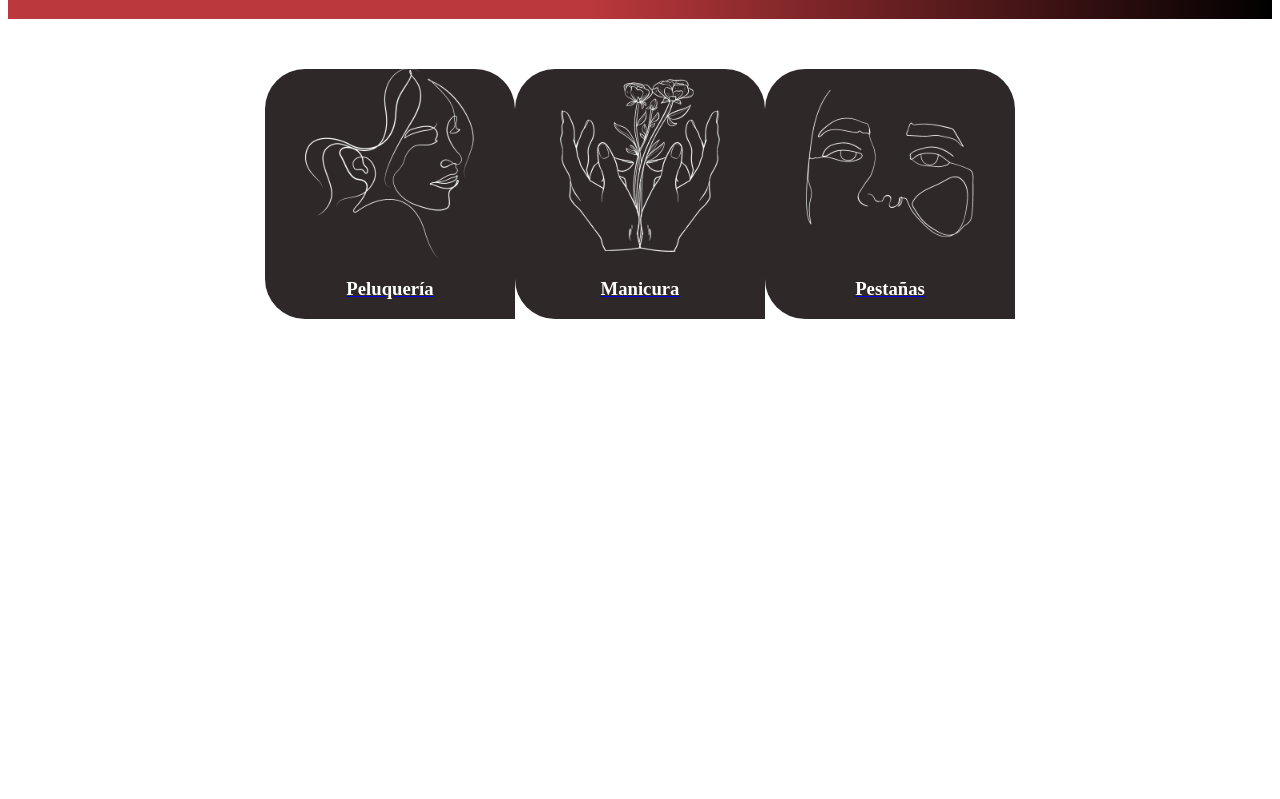
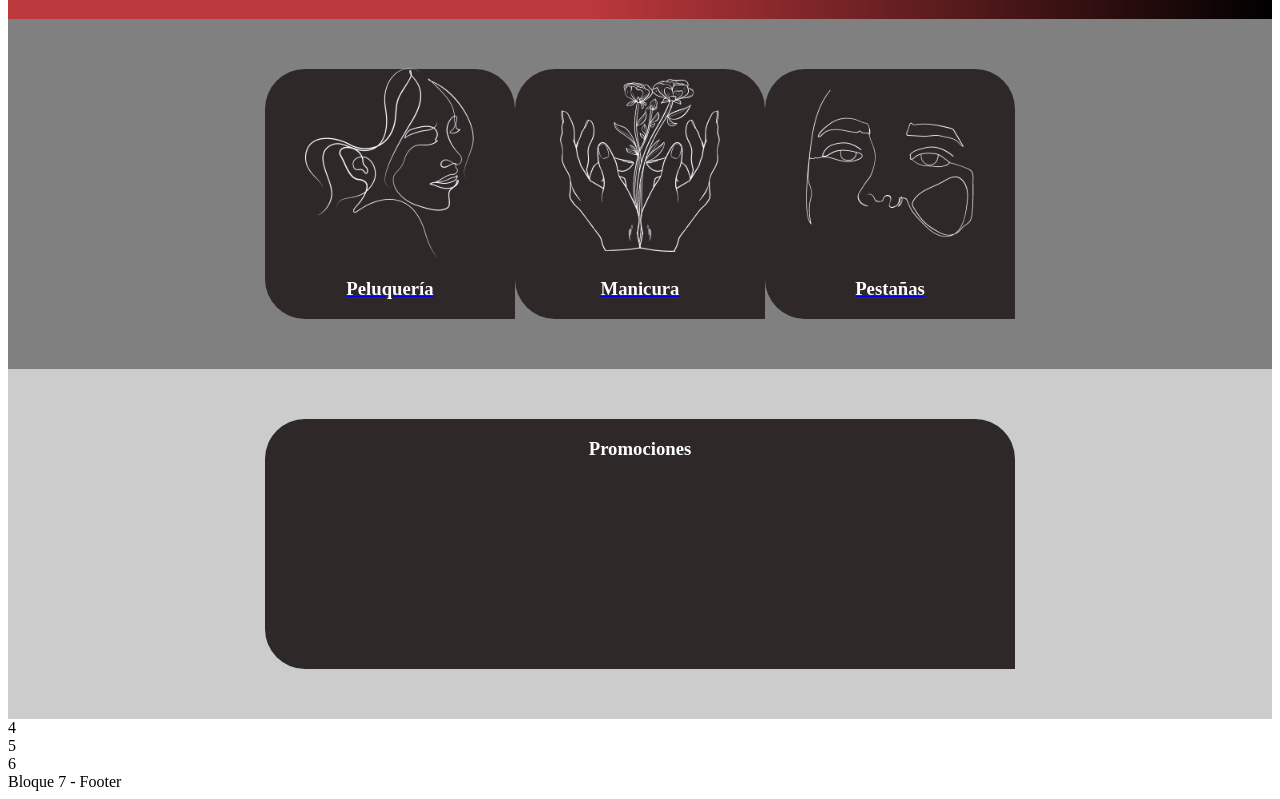
Before and after one commit to pssacR/pssac.github.io, a plain HTML site: page index.html in a window 1280 px wide. Shown: the part 69-868 px from the top of the page. Before the commit the page ends 800 px from the top, so only its background shows below. Drawn offline with Linux system fonts and the light colour scheme; files whose address does not match are found by name; a web font is replaced by a local one.

Commit message:
pruebas bloque 3 - se cambian bloque 1 y 2

```diff
--- a/css/styles.css
+++ b/css/styles.css
@@ -24,18 +24,15 @@ html {
   height: 50px;
   width: 50px;
 }
-
 .nav-rows {
   display: flex;
   flex-direction: column;
   margin-left: auto;
 }
-
 .navbar-links {
   display: flex;
   flex-direction: row;
 }
-
 .links-container {
   display: flex;
   gap: 10px; /* Espacio entre enlaces */
@@ -44,19 +41,16 @@ html {
   color: white;
   text-decoration: none;
 }
-
 .navbar-links a:hover {
   font-size: 50%;
   color: black;
 }
-
 .navbar-social {
   display: flex;
   gap: 20px;
   margin-left: auto;
   align-items: start;
 }
-
 .social-icon {
   background-color: #fff;
   color: #333;
@@ -68,29 +62,25 @@ html {
   justify-content: center;
   text-decoration: none;
 }
-
 .social-icon:hover {
   background-color: red;
 }
 
+/* bloque 2 -  Servicios */
 .bloque2 {
   background-color: gray;
 }
 
-.item {
-  background-color: #333;
-}
-
-/* bloque 2 -  Servicios */
-
-.servicios.servicios {
-  width: 70%;
+.servicios {
+  /* width: 70%; */
   margin: 0 auto; /* Centrar horizontalmente */
   padding-top: 50px;
   padding-bottom: 50px;
   display: flex;
+  flex-direction: row;
   justify-content: center; /* Ajustar el contenido al centro */
   align-items: center; /* Centrar verticalmente */
+  justify-items: center;
 }
 
 .link-imagen {
@@ -123,7 +113,7 @@ html {
 /* bloque 3 -  Precios y Promociones */
 
 .promociones {
-  width: 70%;
+  /*   width: 70%;*/
   margin: 0 auto; /* Centrar horizontalmente */
   padding-top: 50px;
   padding-bottom: 50px;
--- a/index.html
+++ b/index.html
@@ -21,6 +21,8 @@
     <title>Maktub Hairstyle</title>
   </head>
   <body>
+    <!-- B1 - NAV-->
+    <section class="bloque1">
     <nav class="navbar">
       <div class="navbar-links">
         <div class="navbar-logo">
@@ -42,8 +44,10 @@
         </div>
       </div>
     </nav>
-    <!-- SERVICIOS: PELUQUERIA, UÑAS, PESTAÑAS. CADA UNA CON FOTO Y LINK DIRIGIBLE-->
-    <div class="servicios">
+    </section>
+    <!-- B2 - SERVICIOS: PELUQUERIA, UÑAS, PESTAÑAS. CADA UNA CON FOTO Y LINK DIRIGIBLE-->
+    <section class="bloque2">
+      <div class="servicios">
       <a href="#">
         <div class="link-imagen">
           <img src="img/Link-Pelu.png" alt="Servicio-peluqueria" />
@@ -62,6 +66,23 @@
           <h3>Pestañas</h3>
         </div>
       </a>
-    </div>
+      </div>
+    </section>
+    <!-- B3 - PROMOCIONES Y PRECIOS-->
+    <section class="bloque3">
+      <div class="promociones">
+        <div class="tablas-promos">
+          <h3>Promociones</h3>
+        </div>
+      </div>
+    </section>
+    <!-- B4 - GALERIA DE IMAGENES -->
+    <section class="bloque4">4</section>
+    <!-- B5 - TESTIMONIOS DE CLIENTES-->
+    <section class="bloque5">5</section>
+    <!-- B6 - ZONA DE TURNOS Y PATROCINADORES-->
+    <section class="bloque6">6</section>
+    <!-- B7 - FOOTER -->
+    <section class="bloque7">Bloque 7 - Footer</section>
   </body>
 </html>
```
